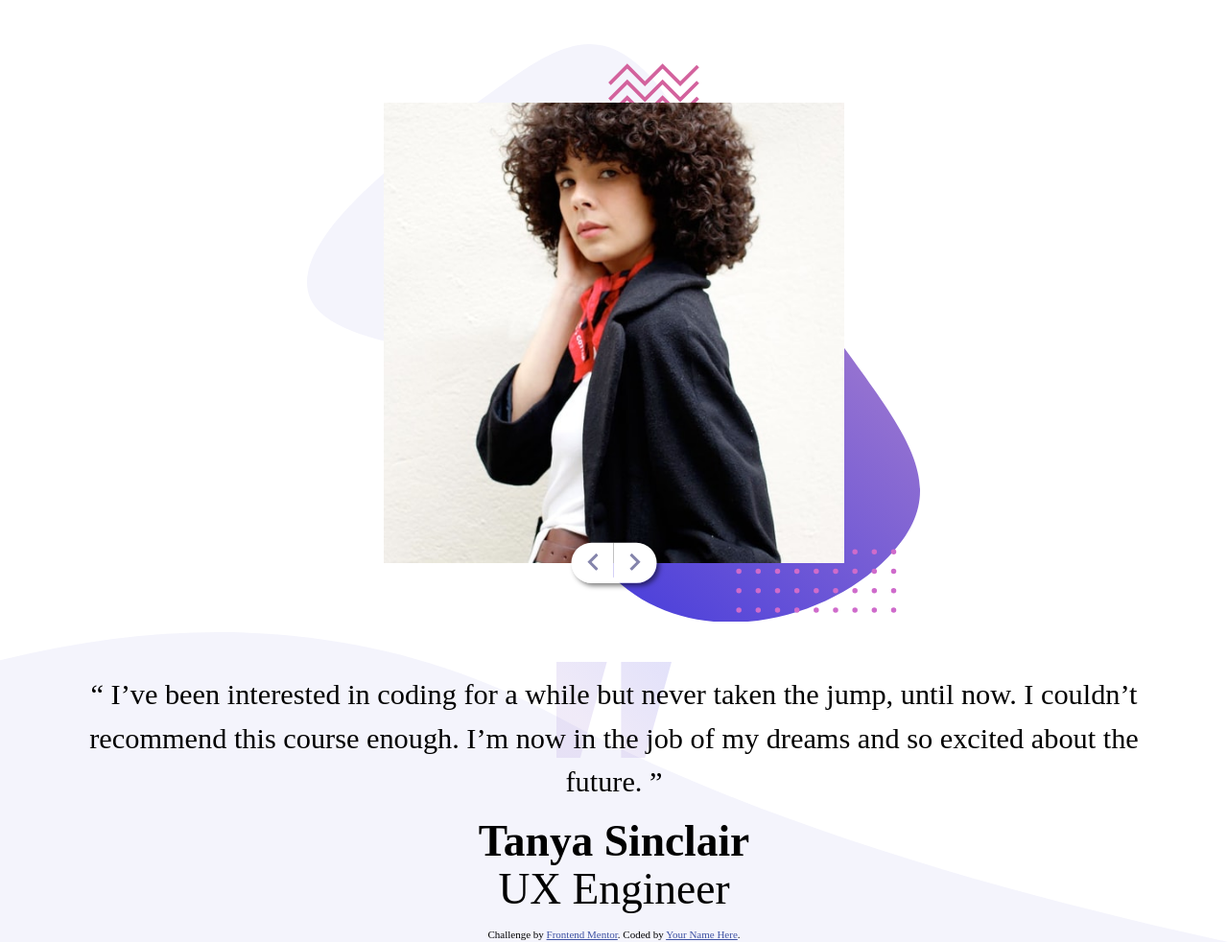
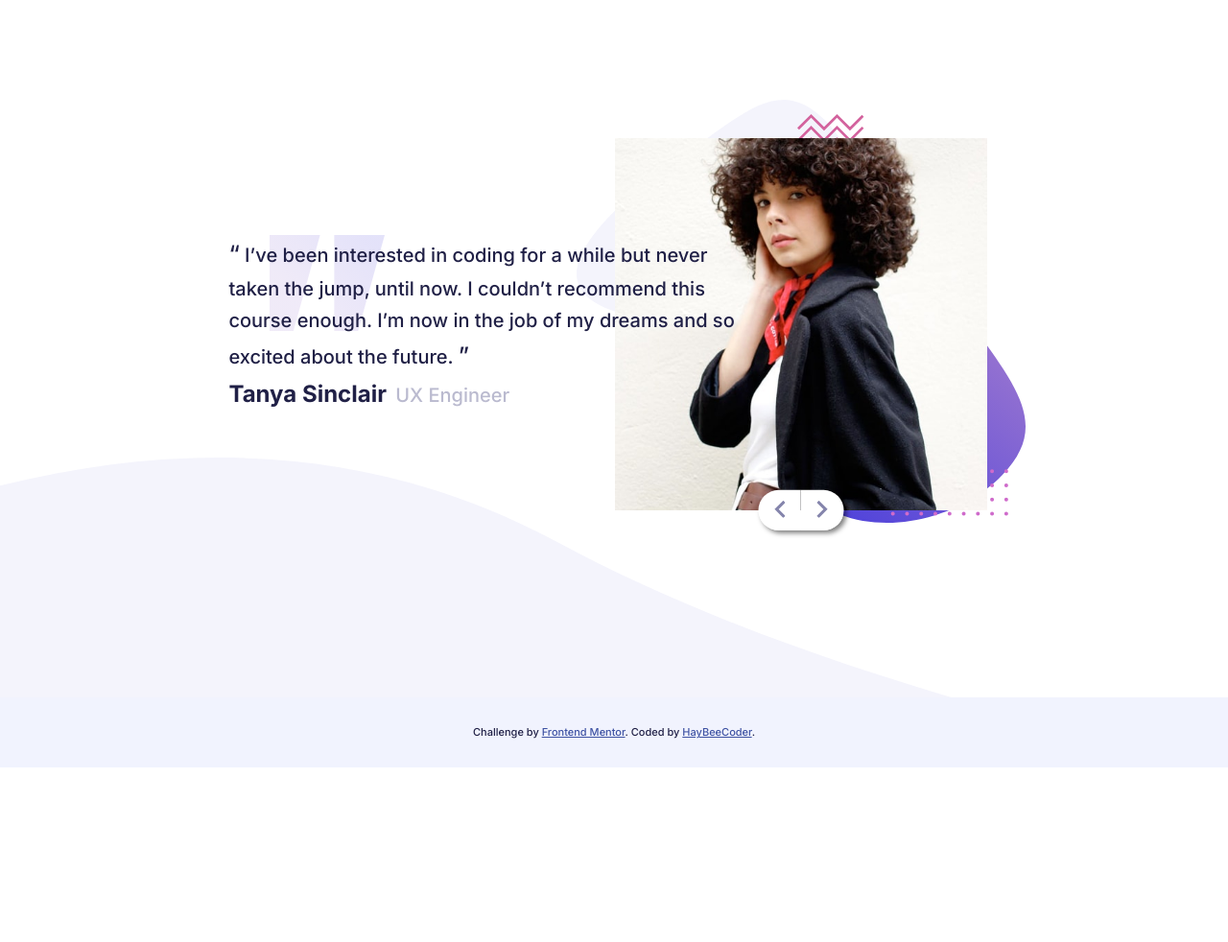
Before and after one commit to HayBeeCoder/coding-bootcamp, a plain HTML site: page index.html in a window 1280 px wide. Shown: the whole page at 96% size. After the commit the page ends 800 px from the top, so only its background shows below. Drawn offline with Linux system fonts and the light colour scheme.

Commit message:
completed for now

```diff
--- a/index.html
+++ b/index.html
@@ -39,17 +39,19 @@
 
             <section class="testimony_section">
 
-                <p class="testimony">
-                    I’ve been interested in coding for a while but never taken the jump, until now. I couldn’t recommend this course enough. I’m now in the job of my dreams and so excited about the future.
-                </p>
+                <div class="absolute">
+                    <p class="testimony">
+                        I’ve been interested in coding for a while but never taken the jump, until now. I couldn’t recommend this course enough. I’m now in the job of my dreams and so excited about the future.
+                    </p>
 
-                <h1 class="client_name margin-sm"> Tanya Sinclair</h1>
-                <h1 class="client_role margin-sm role-light"> UX Engineer</h1>
+                    <h2 class="client_name margin-sm"> Tanya Sinclair</h2>
+                    <p class="client_role margin-sm role-light mg-left"> UX Engineer</p>
+                </div>
 
             </section>
         </div>
         <footer class="attribution">
-            Challenge by <a href="https://www.frontendmentor.io?ref=challenge" target="_blank">Frontend Mentor</a>. Coded by <a href="#">Your Name Here</a>.
+            Challenge by <a href="https://www.frontendmentor.io?ref=challenge" target="_blank">Frontend Mentor</a>. Coded by <a href="#">HayBeeCoder</a>.
         </footer>
     </div>
 
--- a/style.css
+++ b/style.css
@@ -1,7 +1,11 @@
+@import url('https://fonts.googleapis.com/css2?family=Inter:wght@300;500;700&display=swap');
+
 /* /===/Globals/===/ */
 
-
-/* :root {} */
+ :root {
+    --darkBlue: hsl(240, 38%, 20%);
+    --grayishBlue: hsl(240, 18%, 77%);
+}
 
 * {
     box-sizing: border-box;
@@ -9,18 +13,11 @@
 
 body {
     margin: 0;
-    font-size: calc(18px + (22 - 15) * ((100vw - 400px) / ( 800 - 300)));
-    line-height: 1.5;
+    font-size: 18px;
+    font-family: 'Inter', sans-serif;
+    line-height: 1.65;
     min-height: 100vh;
-}
-
-.attribution {
-    font-size: 11px;
-    text-align: center;
-}
-
-.attribution a {
-    color: hsl(228, 45%, 44%);
+    color: var(--darkBlue);
 }
 
 .margin-sm {
@@ -28,17 +25,9 @@ body {
     line-height: .5;
 }
 
-footer {
-    position: relative;
-    bottom: 0;
-    left: 50%;
-    transform: translateX(-50%);
-    text-align: center;
-}
-
 .testimonials {
     padding-top: 1.2em;
-    min-height: 100vh;
+    min-height: 900px;
     background-image: url(images/pattern-curve.svg);
     background-repeat: no-repeat;
     background-position: bottom;
@@ -49,7 +38,7 @@ footer {
     margin: 0 auto;
     width: 90%;
     padding-top: 10px;
-    min-height: 100vh;
+    min-height: 850px;
 }
 
 
@@ -70,7 +59,6 @@ footer {
     width: 100%;
     max-width: 480px;
     margin: 0 auto;
-    /* height: 100%; */
 }
 
 .image {
@@ -125,12 +113,102 @@ footer {
 
 .testimony::before {
     content: open-quote;
+    font-size: 24px;
 }
 
 .testimony::after {
     content: close-quote;
+    font-size: 24px;
 }
 
+.client_role {
+    color: var(--grayishBlue);
+}
+
+
+/* |footer|*/
+
+.attribution {
+    font-size: 11px;
+    text-align: center;
+}
+
+.attribution a {
+    color: hsl(228, 45%, 44%);
+}
+
+footer {
+    position: relative;
+    bottom: 0;
+    left: 50%;
+    transform: translateX(-50%);
+    text-align: center;
+    background-color: hsl(228, 88%, 97%);
+}
+
+
+/*
 .role-light {
     font-weight: lighter;
+} */
+
+@media(min-width: 900px) {
+    body {
+        font-size: 20px;
+    }
+    .mg-left {
+        margin-left: .2em;
+    }
+    .testimonials {
+        position: relative;
+        min-height: 800px;
+    }
+    .container {
+        min-height: max-content;
+        width: 85%;
+        margin: 4em auto;
+        padding: 0;
+        position: relative;
+        display: grid;
+        grid-template-columns: repeat(10, 1fr) 8vw;
+    }
+    .img_section {
+        grid-column: 6/11;
+    }
+    .testimony_section {
+        align-items: center;
+        grid-column: 1/6;
+        grid-row: 1;
+        text-align: left;
+    }
+    .client_role,
+    .client_name {
+        display: inline-block;
+    }
+    h2 {
+        display: inline-block;
+        font-size: 1.2em;
+    }
+    .absolute {
+        top: 50%;
+        transform: translateY(-50%);
+        width: 50%;
+        position: absolute;
+        z-index: 1;
+        /* adding the same amount of margin right to image_section */
+        margin-left: calc(2em + 8vw);
+        /* left: 20%; */
+    }
+    .testimony {
+        padding-top: 0;
+        margin: 0;
+        background-position: top 0 left 10%;
+    }
+    footer {
+        padding: 2.5em;
+        position: absolute;
+        bottom: 0;
+        width: 100vw;
+        /* align-self: center; */
+    }
 }
```
